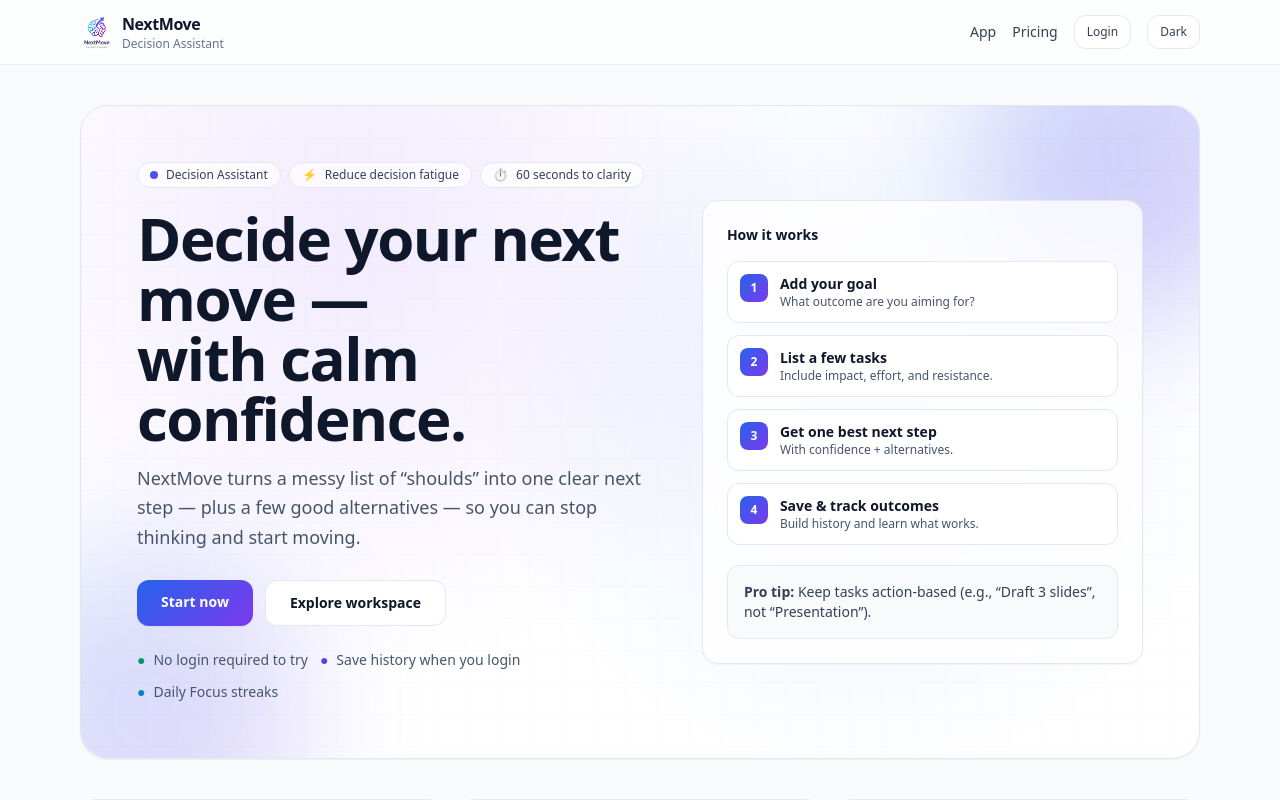
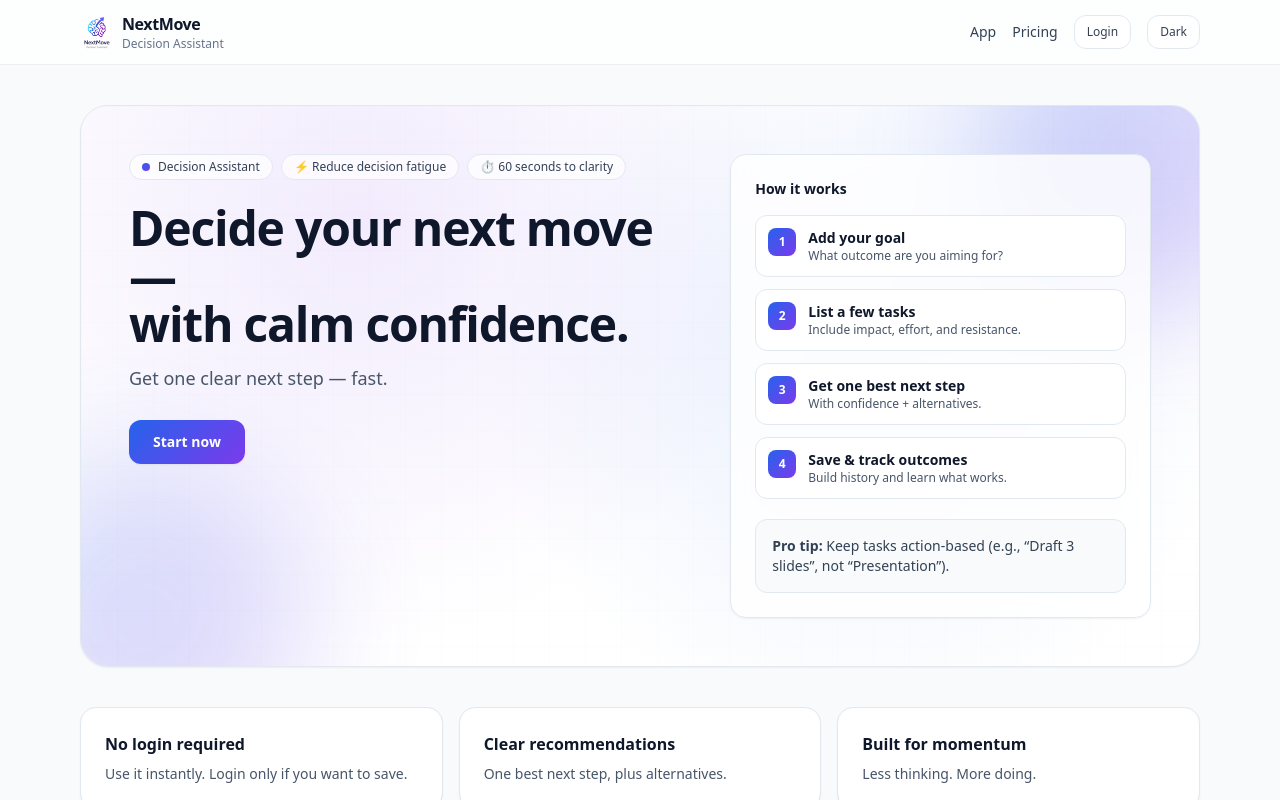
Before and after one commit to devender0609/next_move_2, a Next.js app: page / in a window 1280 px wide. Shown: the top 800 px of the page. Built offline with nearby package versions, Linux system fonts and the light colour scheme; no server answers.

Commit message:
Homepage cleanup + less crowded hero + dark mode readability

```diff
--- a/app/globals.css
+++ b/app/globals.css
@@ -5,8 +5,6 @@
 :root {
   --bg: 248 250 252;      /* slate-50 */
   --fg: 15 23 42;         /* slate-900 */
-  --card: 255 255 255;
-  --card2: 248 250 252;   /* subtle panel */
   --muted: 100 116 139;   /* slate-500 */
   --border: 226 232 240;  /* slate-200 */
   --brand1: 37 99 235;    /* blue-600 */
@@ -22,22 +20,38 @@ html, body {
   background: linear-gradient(135deg, rgb(var(--brand1)), rgb(var(--brand2)));
 }
 
-/* DARK MODE: higher contrast, less “washed out” */
+/* ---- Dark mode: improve readability ---- */
 .dark {
-  --bg: 3 7 18;           /* slightly softer than slate-950 */
-  --fg: 241 245 249;      /* slate-100 */
-  --card: 17 24 39;       /* slate-900 */
-  --card2: 15 23 42;      /* slate-900-ish */
-  --muted: 148 163 184;   /* slate-400 */
-  --border: 51 65 85;     /* slate-700 */
+  --bg: 3 7 18;          /* softer than pure black */
+  --fg: 241 245 249;     /* slate-100 */
+  --muted: 203 213 225;  /* slate-300 (brighter) */
+  --border: 51 65 85;    /* slate-700 */
 }
 
+/* Make sure default text is bright on dark pages */
 .dark body {
   background: rgb(var(--bg));
   color: rgb(var(--fg));
 }
 
-/* helpful defaults for dark mode text in inputs */
+/* Improve card / box readability in dark mode */
+.dark .dark\:bg-slate-900,
+.dark .dark\:bg-slate-950 {
+  color: rgb(241 245 249); /* slate-100 */
+}
+
+.dark .dark\:text-slate-300 {
+  color: rgb(226 232 240); /* slate-200 */
+}
+
+.dark .dark\:text-slate-400 {
+  color: rgb(203 213 225); /* slate-300 */
+}
+
+/* placeholder */
 ::placeholder {
-  color: rgba(148, 163, 184, 0.9);
+  color: rgba(148, 163, 184, 0.95);
 }
+.dark ::placeholder {
+  color: rgba(203, 213, 225, 0.75);
+}
--- a/app/page.tsx
+++ b/app/page.tsx
@@ -5,44 +5,43 @@ export default function HomePage() {
     <div className="space-y-10">
       {/* HERO */}
       <section className="relative overflow-hidden rounded-[28px] border border-slate-200 bg-white shadow-sm dark:border-slate-800 dark:bg-slate-900">
-        {/* layered background */}
+        {/* background */}
         <div className="pointer-events-none absolute inset-0">
           <div className="absolute -right-24 -top-28 h-80 w-80 rounded-full blur-3xl opacity-25 gradient-brand" />
           <div className="absolute -left-24 -bottom-28 h-80 w-80 rounded-full blur-3xl opacity-20 gradient-brand" />
           <div className="absolute inset-0 bg-[radial-gradient(circle_at_25%_20%,rgba(124,58,237,0.10),transparent_45%),radial-gradient(circle_at_70%_45%,rgba(37,99,235,0.10),transparent_45%)] dark:bg-[radial-gradient(circle_at_25%_20%,rgba(124,58,237,0.18),transparent_45%),radial-gradient(circle_at_70%_45%,rgba(37,99,235,0.18),transparent_45%)]" />
-          <div className="absolute inset-0 opacity-[0.08] [background-image:linear-gradient(to_right,rgba(15,23,42,0.15)_1px,transparent_1px),linear-gradient(to_bottom,rgba(15,23,42,0.15)_1px,transparent_1px)] [background-size:32px_32px] dark:opacity-[0.12]" />
+          <div className="absolute inset-0 opacity-[0.06] [background-image:linear-gradient(to_right,rgba(15,23,42,0.15)_1px,transparent_1px),linear-gradient(to_bottom,rgba(15,23,42,0.15)_1px,transparent_1px)] [background-size:36px_36px] dark:opacity-[0.10]" />
         </div>
 
-        <div className="relative p-10 md:p-14">
-          <div className="flex flex-col gap-10 lg:flex-row lg:items-center lg:justify-between">
+        <div className="relative p-10 md:p-12">
+          {/* Make it less crowded: more whitespace, smaller type, tighter content */}
+          <div className="grid gap-8 lg:grid-cols-[1.15fr_0.85fr] lg:items-start">
             {/* LEFT */}
             <div className="max-w-2xl">
-              {/* top chips */}
               <div className="flex flex-wrap items-center gap-2">
                 <span className="inline-flex items-center gap-2 rounded-full border border-slate-200 bg-white/70 px-3 py-1 text-xs text-slate-700 backdrop-blur dark:border-slate-700 dark:bg-slate-950/40 dark:text-slate-200">
                   <span className="h-2 w-2 rounded-full gradient-brand" />
                   Decision Assistant
                 </span>
                 <span className="inline-flex items-center gap-2 rounded-full border border-slate-200 bg-white/70 px-3 py-1 text-xs text-slate-700 backdrop-blur dark:border-slate-700 dark:bg-slate-950/40 dark:text-slate-200">
-                  <span className="text-slate-400">⚡</span> Reduce decision fatigue
+                  ⚡ Reduce decision fatigue
                 </span>
                 <span className="inline-flex items-center gap-2 rounded-full border border-slate-200 bg-white/70 px-3 py-1 text-xs text-slate-700 backdrop-blur dark:border-slate-700 dark:bg-slate-950/40 dark:text-slate-200">
-                  <span className="text-slate-400">⏱</span> 60 seconds to clarity
+                  ⏱ 60 seconds to clarity
                 </span>
               </div>
 
-              <h1 className="mt-5 text-4xl md:text-6xl font-semibold tracking-tight text-slate-900 dark:text-slate-100">
+              {/* ✅ reduced headline size */}
+              <h1 className="mt-6 text-4xl md:text-5xl font-semibold tracking-tight text-slate-900 dark:text-slate-100">
                 Decide your next move —
-                <span className="block">
-                  with calm confidence.
-                </span>
+                <span className="block">with calm confidence.</span>
               </h1>
 
-              <p className="mt-4 text-lg leading-relaxed text-slate-600 dark:text-slate-300">
-                NextMove turns a messy list of “shoulds” into one clear next step — plus a few good alternatives — so you can stop thinking and start moving.
+              {/* ✅ removed the long paragraph per request */}
+              <p className="mt-4 max-w-xl text-base md:text-lg leading-relaxed text-slate-600 dark:text-slate-300">
+                Get one clear next step — fast.
               </p>
 
-              {/* CTAs */}
               <div className="mt-7 flex flex-wrap gap-3">
                 <Link
                   href="/app/decide"
@@ -50,34 +49,13 @@ export default function HomePage() {
                 >
                   Start now
                 </Link>
-
-                <Link
-                  href="/app"
-                  className="rounded-xl px-6 py-3 text-sm font-semibold border border-slate-200 bg-white hover:bg-slate-50 dark:border-slate-800 dark:bg-slate-950 dark:hover:bg-slate-800 dark:text-slate-100"
-                >
-                  Explore workspace
-                </Link>
               </div>
 
-              {/* micro proof */}
-              <div className="mt-6 flex flex-wrap items-center gap-3 text-sm text-slate-600 dark:text-slate-300">
-                <div className="inline-flex items-center gap-2">
-                  <span className="text-emerald-600 dark:text-emerald-400">●</span>
-                  No login required to try
-                </div>
-                <div className="inline-flex items-center gap-2">
-                  <span className="text-indigo-600 dark:text-indigo-400">●</span>
-                  Save history when you login
-                </div>
-                <div className="inline-flex items-center gap-2">
-                  <span className="text-sky-600 dark:text-sky-400">●</span>
-                  Daily Focus streaks
-                </div>
-              </div>
+              {/* ✅ removed the 3 bullet/“●” lines */}
             </div>
 
-            {/* RIGHT: “How it works” card */}
-            <div className="w-full max-w-md">
+            {/* RIGHT: How it works (keep, but make cleaner) */}
+            <div className="w-full">
               <div className="rounded-2xl border border-slate-200 bg-white/80 p-6 shadow-sm backdrop-blur dark:border-slate-800 dark:bg-slate-950/40">
                 <div className="text-sm font-semibold text-slate-900 dark:text-slate-100">
                   How it works
@@ -97,7 +75,7 @@ export default function HomePage() {
                       <div className="flex h-7 w-7 items-center justify-center rounded-lg text-xs font-bold text-white gradient-brand">
                         {n}
                       </div>
-                      <div>
+                      <div className="min-w-0">
                         <div className="text-sm font-semibold text-slate-900 dark:text-slate-100">
                           {t}
                         </div>
```
